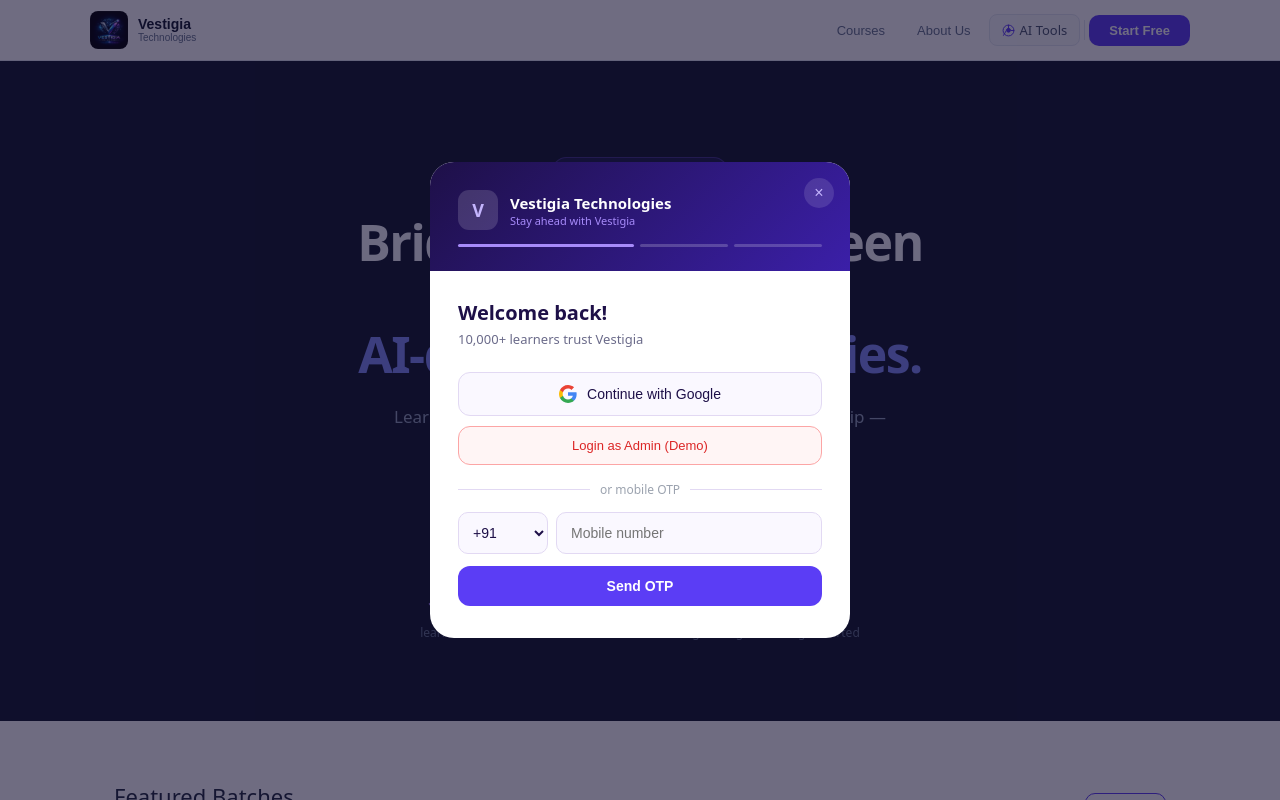
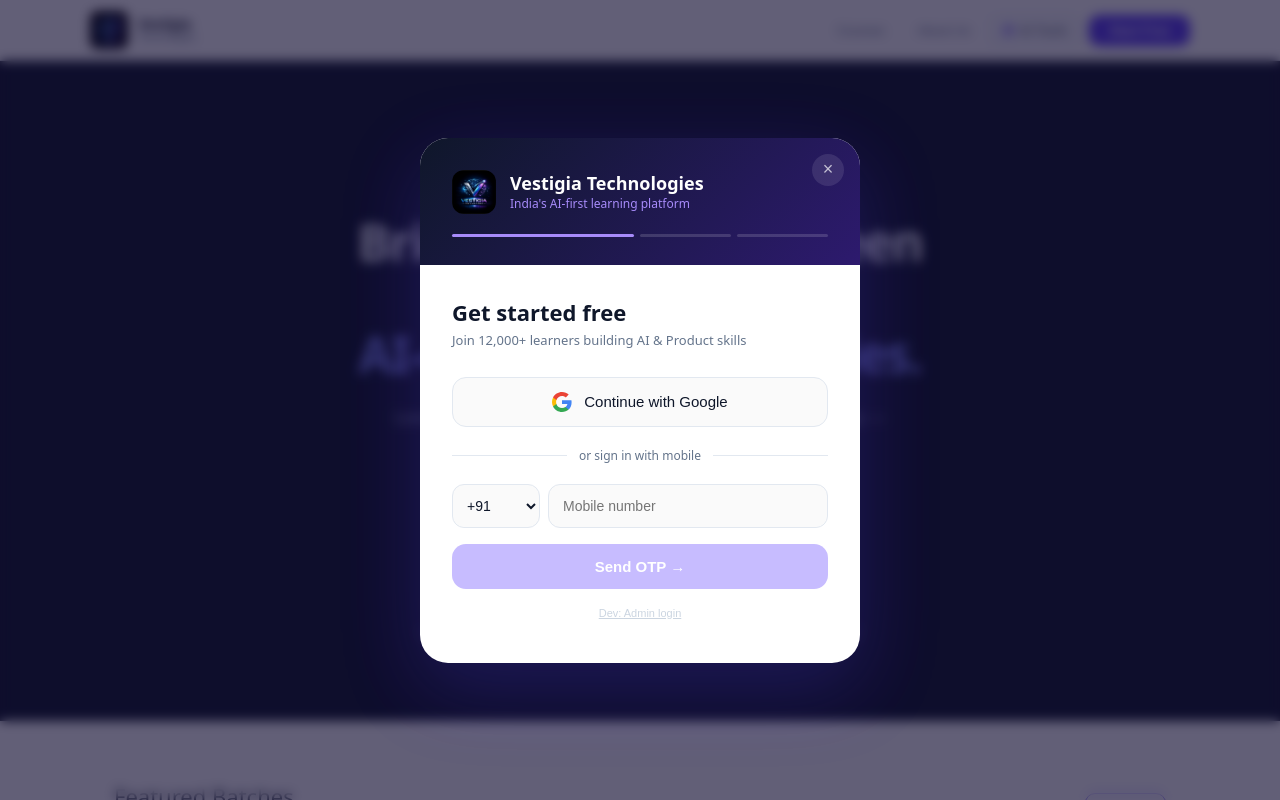
Before and after one commit to iamsaxena/vestigia-technologies, a React (Vite) app: page / in a window 1280 px wide. Both pictures are taken after a click on the button "Start Free". Shown: the top 800 px of the page. Built offline with nearby package versions, Linux system fonts and the light colour scheme.

Commit message:
Update App.jsx

```diff
--- a/src/App.jsx
+++ b/src/App.jsx
@@ -290,66 +290,91 @@
   </div>;
 }
 
-/* ─── AUTH MODAL ─────────────────────────────────────────── */
+/* ─── AUTH MODAL (REDESIGNED) ──────────────────────────── */
 function AuthModal({onClose,onLogin}){
   const{dispatch}=useApp();
-  const[step,setStep]=useState("login");
+  const[step,setStep]=useState("start");
+  const[cc,setCc]=useState("+91");
+  const[mobile,setMobile]=useState("");
   const[otp,setOtp]=useState(["","","","",""]);
-  const[mobile,setMobile]=useState("");
   const[name,setName]=useState("");
   const[avatar,setAvatar]=useState("🧑‍💻");
+  const[sending,setSending]=useState(false);
   const r0=useRef(),r1=useRef(),r2=useRef(),r3=useRef(),r4=useRef();
   const refs=[r0,r1,r2,r3,r4];
+  const CCS=["+91","+1","+44","+61","+971","+65","+60","+66","+880","+94"];
   const handleOtp=(i,v)=>{if(!/^\d?$/.test(v))return;const n=[...otp];n[i]=v;setOtp(n);if(v&&i<4)refs[i+1].current?.focus();};
   const login=(role="student")=>{
-    const user={id:"u-"+Date.now(),name:san(name)||"Learner",avatar,role};
+    const user={id:"u-"+Date.now(),name:san(name)||"Learner",avatar,role,mobile:cc+mobile};
     dispatch({type:"SET_USER",v:user});
-    dispatch({type:"TOAST",v:{kind:"success",msg:`Welcome${role==="admin"?" (Admin)":""}, ${user.name}!`}});
+    dispatch({type:"TOAST",v:{kind:"success",msg:`Welcome, ${user.name}!`}});
     onClose();onLogin?.(role);
   };
-  /* NOTE: isDev=true for demo. Set to false before going live. */
+  const sendOtp=async()=>{
+    if(mobile.length<7)return;
+    setSending(true);
+    await new Promise(r=>setTimeout(r,900));
+    setSending(false);
+    setStep("otp");
+  };
+  const verifyOtp=()=>{if(otp.join("").length===5)setStep("profile");};
   const isDev=true;
-  const inp={width:"100%",padding:"11px 14px",borderRadius:10,border:"1.5px solid #e2d9f3",fontSize:14,boxSizing:"border-box",background:"#faf8ff",color:"#1e1048",outline:"none"};
-  const steps=["login","otp","profile"];const idx=steps.indexOf(step);
-  return<div onClick={e=>e.target===e.currentTarget&&onClose()} style={{position:"fixed",inset:0,zIndex:200,display:"flex",alignItems:"center",justifyContent:"center",padding:20,background:"rgba(15,10,46,0.6)"}}>
-    <div style={{width:"100%",maxWidth:420,background:"#fff",borderRadius:24,overflow:"hidden"}}>
-      <div style={{background:"linear-gradient(135deg,#1e1048,#3b1fa8)",padding:"28px 28px 24px",position:"relative"}}>
-        <div style={{display:"flex",alignItems:"center",gap:12,marginBottom:14}}>
-          <div style={{width:40,height:40,borderRadius:11,background:"rgba(255,255,255,0.15)",display:"flex",alignItems:"center",justifyContent:"center",color:"#c4b5fd",fontWeight:700,fontSize:18}}>V</div>
-          <div><div style={{color:"#fff",fontWeight:600,fontSize:15}}>Vestigia Technologies</div><div style={{color:"#a78bfa",fontSize:11}}>Stay ahead with Vestigia</div></div>
+  const steps=["start","otp","profile"];
+  const idx=steps.indexOf(step);
+  return<div onClick={e=>e.target===e.currentTarget&&onClose()} style={{position:"fixed",inset:0,zIndex:200,display:"flex",alignItems:"center",justifyContent:"center",padding:20,background:"rgba(15,10,46,0.65)",backdropFilter:"blur(6px)"}}>
+    <div style={{width:"100%",maxWidth:440,background:"#fff",borderRadius:28,overflow:"hidden",boxShadow:"0 24px 80px rgba(91,61,245,0.22)"}}>
+      <div style={{background:`linear-gradient(135deg,${DARK},#2d1a6e)`,padding:"32px 32px 28px",position:"relative"}}>
+        <button onClick={onClose} style={{position:"absolute",top:16,right:16,width:32,height:32,borderRadius:"50%",background:"rgba(255,255,255,0.1)",border:"none",color:"rgba(255,255,255,0.7)",cursor:"pointer",fontSize:18,display:"flex",alignItems:"center",justifyContent:"center"}}>×</button>
+        <div style={{display:"flex",alignItems:"center",gap:14,marginBottom:20}}>
+          <img src="/logo.png" alt="V" style={{height:44,width:44,objectFit:"contain",borderRadius:12}} onError={e=>{e.target.style.display="none";e.target.parentNode.insertAdjacentHTML("afterbegin",`<div style="width:44px;height:44px;borderRadius:12px;background:rgba(255,255,255,0.15);display:flex;alignItems:center;justifyContent:center;color:#c4b5fd;fontWeight:700;fontSize:20px">V</div>`);}}/>
+          <div><div style={{color:"#fff",fontWeight:700,fontSize:18}}>Vestigia Technologies</div><div style={{color:"#a78bfa",fontSize:12}}>India's AI-first learning platform</div></div>
         </div>
-        <div style={{display:"flex",gap:6}}>{steps.map((s,i)=><div key={s} style={{height:3,borderRadius:99,background:i<=idx?"#a78bfa":"rgba(255,255,255,0.2)",flex:i===idx?2:1,transition:"all 0.3s"}}/>)}</div>
-        <button onClick={onClose} style={{position:"absolute",top:16,right:16,width:30,height:30,borderRadius:"50%",background:"rgba(255,255,255,0.12)",border:"none",color:"#c4b5fd",cursor:"pointer",fontSize:16}}>×</button>
+        <div style={{display:"flex",gap:6}}>{steps.map((s,i)=><div key={s} style={{height:3,borderRadius:99,background:i<=idx?"#a78bfa":"rgba(255,255,255,0.15)",flex:i===idx?2:1,transition:"all 0.4s"}}/>)}</div>
       </div>
-      <div style={{padding:"28px 28px 32px"}}>
-        {step==="login"&&<>
-          <div style={{fontSize:20,fontWeight:600,color:"#1e1048",marginBottom:4}}>Welcome back!</div>
-          <div style={{fontSize:13,color:"#6b6b8a",marginBottom:24}}>10,000+ learners trust Vestigia</div>
-          <button onClick={()=>setStep("profile")} style={{width:"100%",padding:"12px 16px",borderRadius:12,border:"1.5px solid #e2d9f3",background:"#faf8ff",display:"flex",alignItems:"center",justifyContent:"center",gap:10,cursor:"pointer",marginBottom:10,fontSize:14,color:"#1e1048",fontWeight:500}}>
-            <svg width="18" height="18" viewBox="0 0 18 18"><path fill="#4285F4" d="M17.64 9.2c0-.637-.057-1.251-.164-1.84H9v3.481h4.844c-.209 1.125-.843 2.078-1.796 2.717v2.258h2.908c1.702-1.567 2.684-3.875 2.684-6.615z"/><path fill="#34A853" d="M9 18c2.43 0 4.467-.806 5.956-2.18l-2.908-2.259c-.806.54-1.837.86-3.048.86-2.344 0-4.328-1.584-5.036-3.711H.957v2.332C2.438 15.983 5.482 18 9 18z"/><path fill="#FBBC05" d="M3.964 10.71c-.18-.54-.282-1.117-.282-1.71s.102-1.17.282-1.71V4.958H.957C.347 6.173 0 7.548 0 9s.348 2.827.957 4.042l3.007-2.332z"/><path fill="#EA4335" d="M9 3.58c1.321 0 2.508.454 3.44 1.345l2.582-2.58C13.463.891 11.426 0 9 0 5.482 0 2.438 2.017.957 4.958L3.964 7.29C4.672 5.163 6.656 3.58 9 3.58z"/></svg>
+      <div style={{padding:"32px 32px 36px"}}>
+        {step==="start"&&<>
+          <div style={{fontSize:22,fontWeight:700,color:DARK,marginBottom:4}}>Get started free</div>
+          <div style={{fontSize:13,color:G,marginBottom:28}}>Join 12,000+ learners building AI & Product skills</div>
+          <button onClick={()=>setStep("profile")} style={{width:"100%",padding:"14px 16px",borderRadius:14,border:"1.5px solid #e2e8f0",background:"#fafafa",display:"flex",alignItems:"center",justifyContent:"center",gap:12,cursor:"pointer",marginBottom:20,fontSize:15,color:DARK,fontWeight:500}}>
+            <svg width="20" height="20" viewBox="0 0 18 18"><path fill="#4285F4" d="M17.64 9.2c0-.637-.057-1.251-.164-1.84H9v3.481h4.844c-.209 1.125-.843 2.078-1.796 2.717v2.258h2.908c1.702-1.567 2.684-3.875 2.684-6.615z"/><path fill="#34A853" d="M9 18c2.43 0 4.467-.806 5.956-2.18l-2.908-2.259c-.806.54-1.837.86-3.048.86-2.344 0-4.328-1.584-5.036-3.711H.957v2.332C2.438 15.983 5.482 18 9 18z"/><path fill="#FBBC05" d="M3.964 10.71c-.18-.54-.282-1.117-.282-1.71s.102-1.17.282-1.71V4.958H.957C.347 6.173 0 7.548 0 9s.348 2.827.957 4.042l3.007-2.332z"/><path fill="#EA4335" d="M9 3.58c1.321 0 2.508.454 3.44 1.345l2.582-2.58C13.463.891 11.426 0 9 0 5.482 0 2.438 2.017.957 4.958L3.964 7.29C4.672 5.163 6.656 3.58 9 3.58z"/></svg>
             Continue with Google
           </button>
-          {isDev&&<button onClick={()=>login("admin")} style={{width:"100%",padding:"11px 16px",borderRadius:12,border:"1.5px solid #fca5a5",background:"#fff5f5",display:"flex",alignItems:"center",justifyContent:"center",cursor:"pointer",marginBottom:16,fontSize:13,color:R,fontWeight:500}}>Login as Admin (Demo)</button>}
-          <div style={{display:"flex",alignItems:"center",gap:10,marginBottom:14}}><div style={{flex:1,height:1,background:"#e2d9f3"}}/><span style={{fontSize:12,color:"#9ca3af"}}>or mobile OTP</span><div style={{flex:1,height:1,background:"#e2d9f3"}}/></div>
-          <div style={{display:"flex",gap:8,marginBottom:12}}><select style={{padding:"11px 10px",borderRadius:10,border:"1.5px solid #e2d9f3",background:"#faf8ff",color:"#1e1048",fontSize:14,width:90,flexShrink:0}}><option>+91</option><option>+1</option><option>+44</option></select><input placeholder="Mobile number" value={mobile} onChange={e=>setMobile(e.target.value)} style={{...inp,marginBottom:0}}/></div>
-          <button onClick={()=>setStep("otp")} style={{width:"100%",padding:"12px",borderRadius:12,background:P,border:"none",color:"#fff",fontSize:14,fontWeight:600,cursor:"pointer"}}>Send OTP</button>
+          <div style={{display:"flex",alignItems:"center",gap:12,marginBottom:20}}><div style={{flex:1,height:1,background:"#e2e8f0"}}/><span style={{fontSize:12,color:G,fontWeight:500}}>or sign in with mobile</span><div style={{flex:1,height:1,background:"#e2e8f0"}}/></div>
+          <div style={{display:"flex",gap:8,marginBottom:16}}>
+            <select value={cc} onChange={e=>setCc(e.target.value)} style={{padding:"12px 10px",borderRadius:12,border:"1.5px solid #e2e8f0",background:"#fafafa",color:DARK,fontSize:14,width:88,flexShrink:0,cursor:"pointer"}}>
+              {CCS.map(c=><option key={c}>{c}</option>)}
+            </select>
+            <input value={mobile} onChange={e=>setMobile(e.target.value.replace(/\D/g,""))} placeholder="Mobile number" maxLength={12} style={{flex:1,padding:"12px 14px",borderRadius:12,border:"1.5px solid #e2e8f0",background:"#fafafa",fontSize:14,color:DARK,outline:"none"}}/>
+          </div>
+          <button onClick={sendOtp} disabled={sending||mobile.length<7} style={{width:"100%",padding:"14px",borderRadius:14,background:mobile.length>=7?P:"#c7bcff",border:"none",color:"#fff",fontSize:15,fontWeight:600,cursor:mobile.length>=7?"pointer":"not-allowed"}}>
+            {sending?"Sending OTP...":"Send OTP →"}
+          </button>
+          {isDev&&<button onClick={()=>login("admin")} style={{width:"100%",padding:"8px",marginTop:10,background:"none",border:"none",color:"#cbd5e1",fontSize:11,cursor:"pointer",textDecoration:"underline"}}>Dev: Admin login</button>}
         </>}
         {step==="otp"&&<>
-          <div style={{fontSize:20,fontWeight:600,color:"#1e1048",marginBottom:4}}>Verify OTP</div>
-          <div style={{fontSize:13,color:"#6b6b8a",marginBottom:24}}>Sent to {mobile||"+91 98XXXXXXXX"}</div>
-          <div style={{display:"flex",gap:8,justifyContent:"center",marginBottom:24}}>{otp.map((v,i)=><input key={i} ref={refs[i]} maxLength={1} value={v} onChange={e=>handleOtp(i,e.target.value)} style={{width:50,height:56,textAlign:"center",fontSize:24,fontWeight:600,borderRadius:12,border:`2px solid ${v?P:"#e2d9f3"}`,background:v?PL:"#faf8ff",color:"#1e1048",outline:"none"}}/>)}</div>
-          <button onClick={()=>setStep("profile")} style={{width:"100%",padding:"12px",borderRadius:12,background:P,border:"none",color:"#fff",fontSize:14,fontWeight:500,cursor:"pointer",marginBottom:12}}>Verify & Continue</button>
-          <div style={{textAlign:"center"}}><button onClick={()=>setStep("login")} style={{background:"none",border:"none",color:P,fontSize:13,cursor:"pointer"}}>Change number</button></div>
+          <div style={{fontSize:22,fontWeight:700,color:DARK,marginBottom:4}}>Verify your number</div>
+          <div style={{fontSize:13,color:G,marginBottom:6}}>We sent a 5-digit OTP to</div>
+          <div style={{fontSize:15,fontWeight:600,color:P,marginBottom:28}}>{cc} {mobile}</div>
+          <div style={{display:"flex",gap:10,justifyContent:"center",marginBottom:10}}>
+            {otp.map((v,i)=><input key={i} ref={refs[i]} maxLength={1} value={v} onChange={e=>handleOtp(i,e.target.value)} onKeyDown={e=>{if(e.key==="Backspace"&&!v&&i>0)refs[i-1].current?.focus();}} style={{width:52,height:60,textAlign:"center",fontSize:26,fontWeight:700,borderRadius:14,border:`2.5px solid ${v?P:"#e2e8f0"}`,background:v?PL:"#fafafa",color:DARK,outline:"none"}}/>)}
+          </div>
+          <div style={{textAlign:"center",fontSize:12,color:G,marginBottom:24}}>
+            <button onClick={()=>setStep("start")} style={{background:"none",border:"none",color:P,cursor:"pointer",fontSize:12,fontWeight:500}}>Change number</button>
+            {" · "}
+            <button onClick={sendOtp} style={{background:"none",border:"none",color:P,cursor:"pointer",fontSize:12,fontWeight:500}}>Resend OTP</button>
+          </div>
+          <button onClick={verifyOtp} disabled={otp.join("").length<5} style={{width:"100%",padding:"14px",borderRadius:14,background:otp.join("").length===5?P:"#c7bcff",border:"none",color:"#fff",fontSize:15,fontWeight:600,cursor:otp.join("").length===5?"pointer":"not-allowed"}}>Verify & Continue →</button>
         </>}
         {step==="profile"&&<>
-          <div style={{fontSize:20,fontWeight:600,color:"#1e1048",marginBottom:4}}>Complete Profile</div>
-          <div style={{background:"#faf8ff",border:"1.5px solid #e2d9f3",borderRadius:14,padding:14,marginBottom:16}}>
-            <div style={{fontSize:11,fontWeight:500,color:"#6b6b8a",marginBottom:10,textTransform:"uppercase",letterSpacing:0.5}}>Pick your avatar</div>
-            <div style={{display:"flex",gap:8,flexWrap:"wrap"}}>{["🧑‍💻","👩‍💻","🧑‍🎓","👩‍🎓","🦊","🚀"].map(a=><button key={a} onClick={()=>setAvatar(a)} style={{width:44,height:44,fontSize:22,borderRadius:11,border:`2px solid ${avatar===a?P:"#e2d9f3"}`,background:avatar===a?PL:"#fff",cursor:"pointer"}}>{a}</button>)}</div>
+          <div style={{fontSize:22,fontWeight:700,color:DARK,marginBottom:4}}>Set up your profile</div>
+          <div style={{fontSize:13,color:G,marginBottom:20}}>Quick setup — update everything later in your profile</div>
+          <div style={{background:"#f8f7ff",border:"1.5px solid #e2d9f3",borderRadius:16,padding:16,marginBottom:16}}>
+            <div style={{fontSize:11,fontWeight:600,color:P,textTransform:"uppercase",letterSpacing:0.5,marginBottom:12}}>Choose your avatar</div>
+            <div style={{display:"flex",gap:8,flexWrap:"wrap"}}>{["🧑‍💻","👩‍💻","🧑‍🎓","👩‍🎓","🦊","🚀","🧠","⚡"].map(a=><button key={a} onClick={()=>setAvatar(a)} style={{width:46,height:46,fontSize:22,borderRadius:12,border:`2px solid ${avatar===a?P:"#e2d9f3"}`,background:avatar===a?PL:"#fff",cursor:"pointer"}}>{a}</button>)}</div>
           </div>
-          <input placeholder="Full name" value={name} onChange={e=>setName(e.target.value)} style={{...inp,marginBottom:10}}/>
-          <input placeholder="City, State" style={{...inp,marginBottom:16}}/>
-          <button onClick={()=>login("student")} style={{width:"100%",padding:"13px",borderRadius:12,background:P,border:"none",color:"#fff",fontSize:15,fontWeight:600,cursor:"pointer"}}>{avatar} Start Learning →</button>
+          <input placeholder="Your full name" value={name} onChange={e=>setName(e.target.value)} style={{width:"100%",padding:"12px 14px",borderRadius:12,border:"1.5px solid #e2e8f0",background:"#fafafa",fontSize:14,color:DARK,outline:"none",marginBottom:16,boxSizing:"border-box"}}/>
+          <button onClick={()=>login("student")} style={{width:"100%",padding:"14px",borderRadius:14,background:P,border:"none",color:"#fff",fontSize:15,fontWeight:600,cursor:"pointer"}}>{avatar} Start Learning →</button>
+          <div style={{textAlign:"center",fontSize:11,color:G,marginTop:12}}>By joining you agree to our <span style={{color:P,cursor:"pointer"}}>Terms</span> & <span style={{color:P,cursor:"pointer"}}>Privacy Policy</span></div>
         </>}
       </div>
     </div>
```
